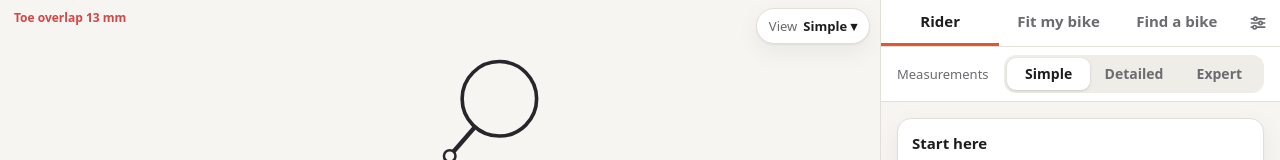
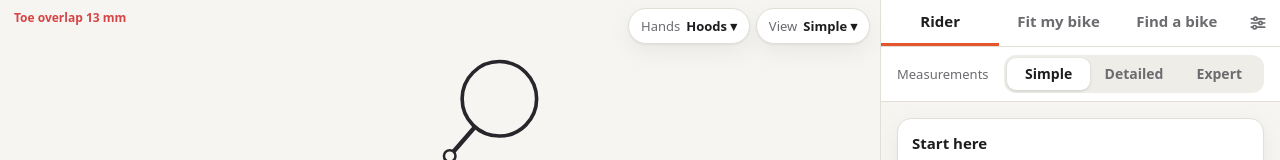
Before and after one commit to justmytwospence/bikefit, a Svelte app: page / in a window 1280 px wide. Shown: the top 160 px of the page. Built offline with nearby package versions, Linux system fonts and the light colour scheme.

Commit message:
feat(ui): offer hoods or drops at every view level
The metric cards show both positions even in Simple, so the drawing's Hands pill is always there too.

```diff
--- a/src/App.svelte
+++ b/src/App.svelte
@@ -56,7 +56,7 @@
       segments, forwardLayout(mine, app.components, p),
       makeContext(mine, app.components, app.body.ankling, effort), targets, 36, false,
     ), p.saddleHeight - mine.seatTubeLength));
-  const contact = $derived(resultsLevel >= 2 ? ui.viewPose : 'hoods');
+  const contact = $derived(ui.viewPose);
   const pi = $derived(contact === 'drops' ? 1 : 0);
   // The drops pose has no knee bands of its own; borrow the hoods ones so the knee card stays.
   const shownTarget = $derived(
--- a/src/components/BikeView.svelte
+++ b/src/components/BikeView.svelte
@@ -225,15 +225,13 @@
       </span>
     {/if}
   </div>
-  <!-- Right-anchored and reversed: View never moves when Hands appears beside it. -->
+  <!-- Right-anchored and reversed, View first at the right edge. -->
   <div class="viewctl">
     <PillSelect
       label="View" ariaLabel="What the drawing shows" options={LEVEL_OPTIONS}
       bind:value={() => String(app.detail.results), (v) => (app.detail.results = Number(v) as Level)}
     />
-    {#if level >= 2}
-      <PillSelect label="Hands" ariaLabel="Hand position drawn" options={poseOptions} bind:value={ui.viewPose} />
-    {/if}
+    <PillSelect label="Hands" ariaLabel="Hand position drawn" options={poseOptions} bind:value={ui.viewPose} />
   </div>
   <button
     type="button" class="play"
```
Also changed, not shown: 1 other file (tests, documents, lock files or other folders).
